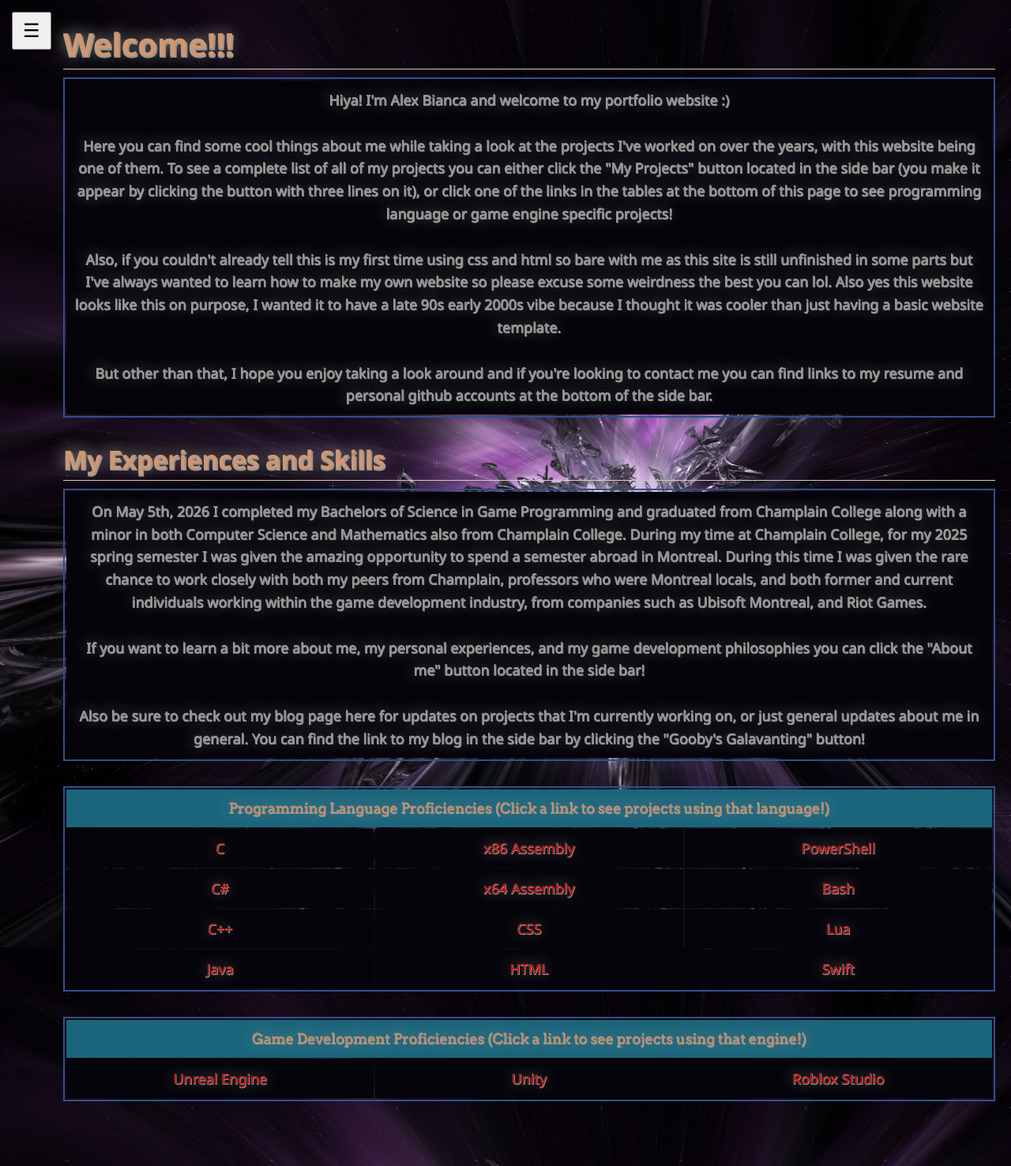
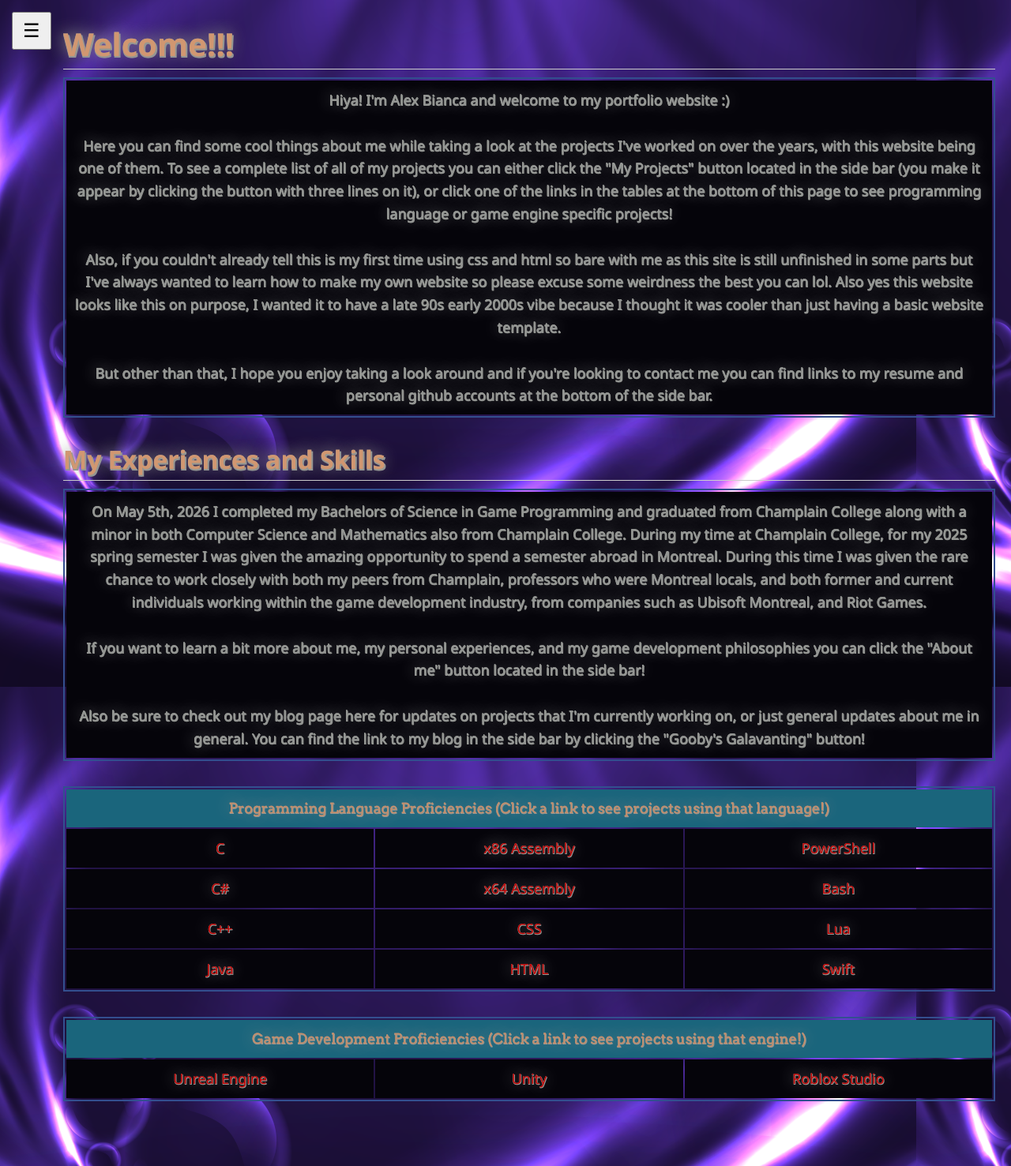
Before and after one commit to goobydaniels/goobydaniels.github.io, a Jekyll site: the page built from index.md, in a window 1280 px wide. Shown: the whole page at 79% size. Built offline with Jekyll 4.4.1, drawn with Linux system fonts in a browser that asks for light colours; our own code applies the rules of GitHub Pages for plain Markdown files.

Commit message:
new background and side button changes

```diff
--- a/_layouts/default.html
+++ b/_layouts/default.html
@@ -17,16 +17,16 @@
     <button id = "menuToggle">☰</button>
     <div class="wrapper">
       <header class = "hidden">
-        <h2 class="header">{{ site.title }} {{ site.description }}</h2>
+        <h2 class="header">{{ site.title }} </h2>
         <ul>
-          <p id="homeButton" class="frutiger-aero-button medium" href="https://goobydaniels.github.io/">Home</a>
-          <p class="frutiger-aero-button medium" href="https://goobydaniels.github.io/about-me.html">About me</a>
-          <p class="frutiger-aero-button medium" href="https://goobydaniels.github.io/blog-page.html">Gooby's Galavanting</a>
-          <p class="frutiger-aero-button medium" href="https://goobydaniels.github.io/projects-page.html">My Projects</a>
+          <a id="homeButton" class="frutiger-aero-button medium" href="https://goobydaniels.github.io/">Home</a>
+          <a class="frutiger-aero-button medium" href="https://goobydaniels.github.io/about-me.html">About me</a>
+          <a class="frutiger-aero-button medium" href="https://goobydaniels.github.io/blog-page.html">Gooby's Galavanting</a>
+          <a class="frutiger-aero-button medium" href="https://goobydaniels.github.io/projects-page.html">My Projects</a>
         </ul>
           <script>
             document.getElementById("homeButton").addEventListener("click", function (event) {
-            event.preventDefault(); // Stop the default link
+            event.preventDefault(); // Stop the default link {{ site.description }}
                 let funValue = Math.random();
 
                 // 5% chance
@@ -40,9 +40,9 @@
 
         <h3 class="header">Spotlight Projects:</h3>
         <ul>
-          <p class="header"><a class="frutiger-aero-button medium" href="https://goobydaniels.github.io/youreit-page.html">You're It!</a>
-          <p class="header"><a class="frutiger-aero-button medium" href="https://goobydaniels.github.io/CCBB-page.html">Choo Choo Boom Boom</a>
-          <p class="header"><a class="frutiger-aero-button medium" href="https://goobydaniels.github.io/brick-bash-page.html">Brick Bash</a>
+          <a class="frutiger-aero-button medium" href="https://goobydaniels.github.io/youreit-page.html">You're It!</a>
+          <a class="frutiger-aero-button medium" href="https://goobydaniels.github.io/CCBB-page.html">Choo Choo Boom Boom</a>
+          <a class="frutiger-aero-button medium" href="https://goobydaniels.github.io/brick-bash-page.html">Brick Bash</a>
         </ul>
 
         <ul>
@@ -59,9 +59,9 @@
         {% if site.github.is_user_page %}
         <h3 class="header">Contact Me:</h3>
           <ul>
-            <p class="frutiger-aero-button medium" href="https://docs.google.com/document/d/1OGVQBU3Ad1N05U_OcGA7jXi9ySjaElC8/edit?usp=sharing&ouid=108095993667865030685&rtpof=true&sd=true" target="_blank">My Resume</a>
-            <p class="frutiger-aero-button medium" href="{{ site.github.owner_url }}" target="_blank">Personal GitHub</a>
-            <p class="frutiger-aero-button medium" href="https://github.com/ABianca12" target="_blank">School GitHub</a>
+            <a class="frutiger-aero-button medium" href="https://docs.google.com/document/d/1OGVQBU3Ad1N05U_OcGA7jXi9ySjaElC8/edit?usp=sharing&ouid=108095993667865030685&rtpof=true&sd=true" target="_blank">My Resume</a>
+            <a class="frutiger-aero-button medium" href="{{ site.github.owner_url }}" target="_blank">Personal GitHub</a>
+            <a class="frutiger-aero-button medium" href="https://github.com/ABianca12" target="_blank">School GitHub</a>
           </ul>
         {% endif %}
 
--- a/_sass/jekyll-theme-dinky.scss
+++ b/_sass/jekyll-theme-dinky.scss
@@ -43,7 +43,7 @@
     1px  1px 0 #959794;;
   // Base page background color
 	//background-color: #FBFAF7;
-  background-image: url(metalheart_8.jpg);
+  background-image: url(liam_28.jpg);
   // should the image repeat to fill or not
   background-repeat: fill;
   // Should image cover the whole screen
```
Also changed, not shown: assets/css/liam_28.jpg (added).
